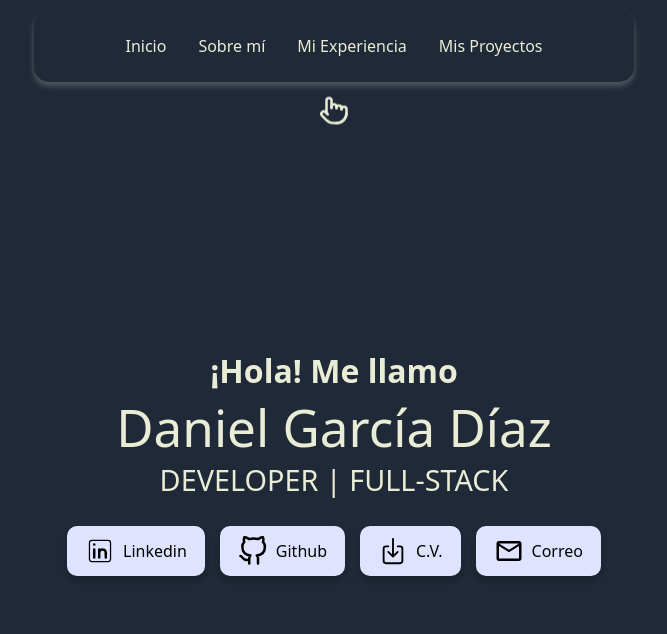
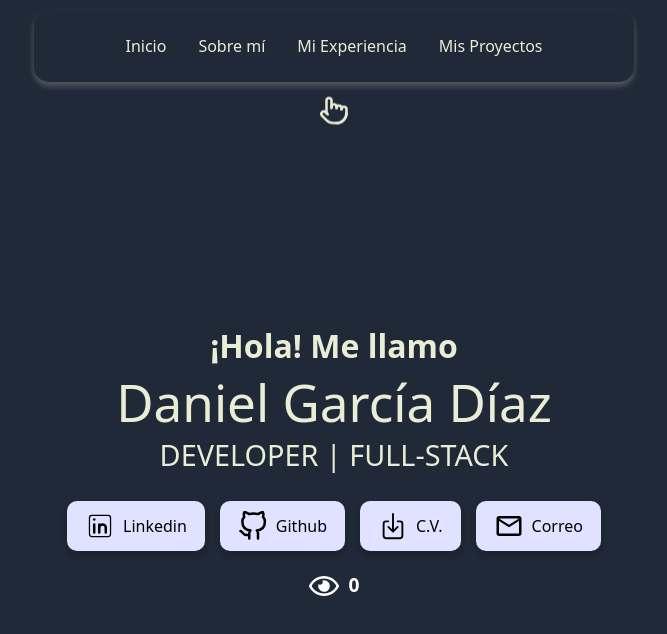
Before and after one commit to Daniel160490/porfolio, a React (Vite) app: page / in a window 1280 px wide. Shown: the top 634 px of the page, without its empty margins (306-973 px from the left). Built offline with nearby package versions, Linux system fonts and the light colour scheme; no server answers.

Commit message:
Contador de visitas

```diff
--- a/src/components/home/Home.css
+++ b/src/components/home/Home.css
@@ -108,3 +108,24 @@ button a {
     opacity: 1;
   }
 }
+
+
+
+.visit-counter {
+  display: flex;
+  align-items: center;
+  justify-content: center;
+  margin-top: 20px;
+  font-size: 1.2rem;
+  font-weight: bold;
+  color: #ffffff;
+  gap: 10px;
+}
+
+.eye-icon {
+  transition: transform 0.1s ease-in-out;
+}
+
+.blinking {
+  transform: scaleY(0.2);
+}
--- a/src/components/home/Home.tsx
+++ b/src/components/home/Home.tsx
@@ -3,18 +3,24 @@ import { IoDownloadOutline } from "react-icons/io5";
 import { MdOutlineEmail } from "react-icons/md";
 import { FiGithub } from "react-icons/fi";
 import { CiLinkedin } from "react-icons/ci";
+import { FaRegEye } from "react-icons/fa";
 import Magnet from "../animations/magnet/Magnet";
-import SplashCursor from '../animations/splashCursor/SplashCursor';
+import SplashCursor from "../animations/splashCursor/SplashCursor";
 import DecryptedText from "../animations/decrypted/Decrypted";
-import { useEffect } from "react";
+import { useEffect, useState } from "react";
+
+const BACKEND_URL = "https://porfolio-6cnd.onrender.com";
 
 const Home = () => {
+  const [visitCount, setVisitCount] = useState(0);
+  const [blinking, setBlinking] = useState(false);
+
   const handleLinkClick = (url: string) => {
     window.open(url, "_blank", "noopener,noreferrer");
   };
 
   const handleDownloadCV = async () => {
-    await fetch("https://porfolio-6cnd.onrender.com//track-cv-download", { method: "POST" });
+    await fetch(`${BACKEND_URL}/track-cv-download`, { method: "POST" });
 
     const link = document.createElement("a");
     link.href = "/assets/cv/CURRICULUM2025.pdf";
@@ -25,15 +31,25 @@ const Home = () => {
   };
 
   useEffect(() => {
-    fetch("https://porfolio-6cnd.onrender.com//track-visit", { method: "POST" });
+    fetch(`${BACKEND_URL}/track-visit`, { method: "POST" });
+
+    fetch(`${BACKEND_URL}/stats`)
+      .then((res) => res.json())
+      .then((data) => setVisitCount(data.visits || 0));
+
+
+    const blinkInterval = setInterval(() => {
+      setBlinking(true);
+      setTimeout(() => setBlinking(false), 150);
+    }, 5000);
+
+    return () => clearInterval(blinkInterval);
   }, []);
-
 
   return (
     <>
       <div className="home-container main">
         <div className="text-container">
-
           <h2 className="animacion_texto">
             <DecryptedText
               text="¡Hola! Me llamo"
@@ -72,7 +88,13 @@ const Home = () => {
         <SplashCursor />
         <Magnet padding={50} disabled={false} magnetStrength={50}>
           <div className="button-container">
-            <button onClick={() => handleLinkClick("https://www.linkedin.com/in/daniel-garc%C3%ADa-d%C3%ADaz-0a970862/")}>
+            <button
+              onClick={() =>
+                handleLinkClick(
+                  "https://www.linkedin.com/in/daniel-garc%C3%ADa-d%C3%ADaz-0a970862/"
+                )
+              }
+            >
               <CiLinkedin size={30} /> Linkedin
             </button>
             <button onClick={() => handleLinkClick("https://github.com/Daniel160490")}>
@@ -88,9 +110,13 @@ const Home = () => {
           </div>
         </Magnet>
 
+        {/* Contador de visitas con ojo animado */}
+        <div className="visit-counter">
+          <FaRegEye size={30} className={`eye-icon ${blinking ? "blinking" : ""}`} />
+          <span>{visitCount}</span>
+        </div>
       </div>
     </>
-
   );
 };
 
```
